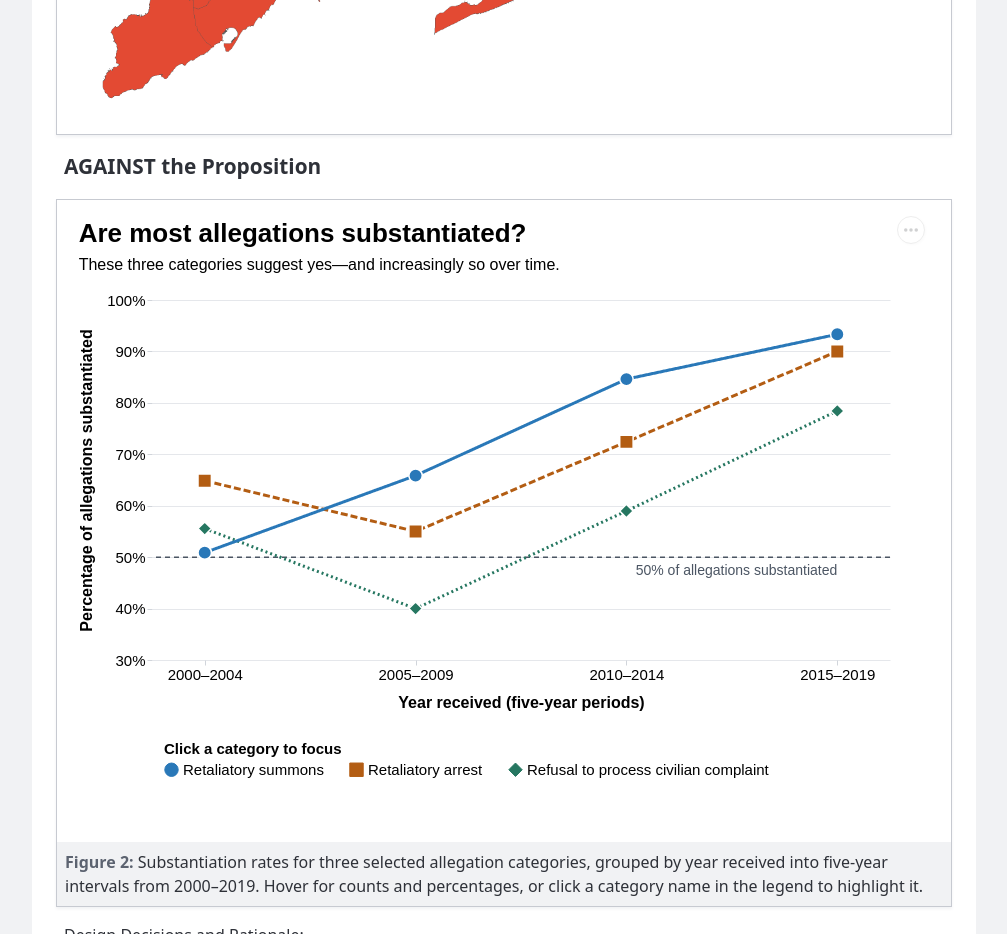
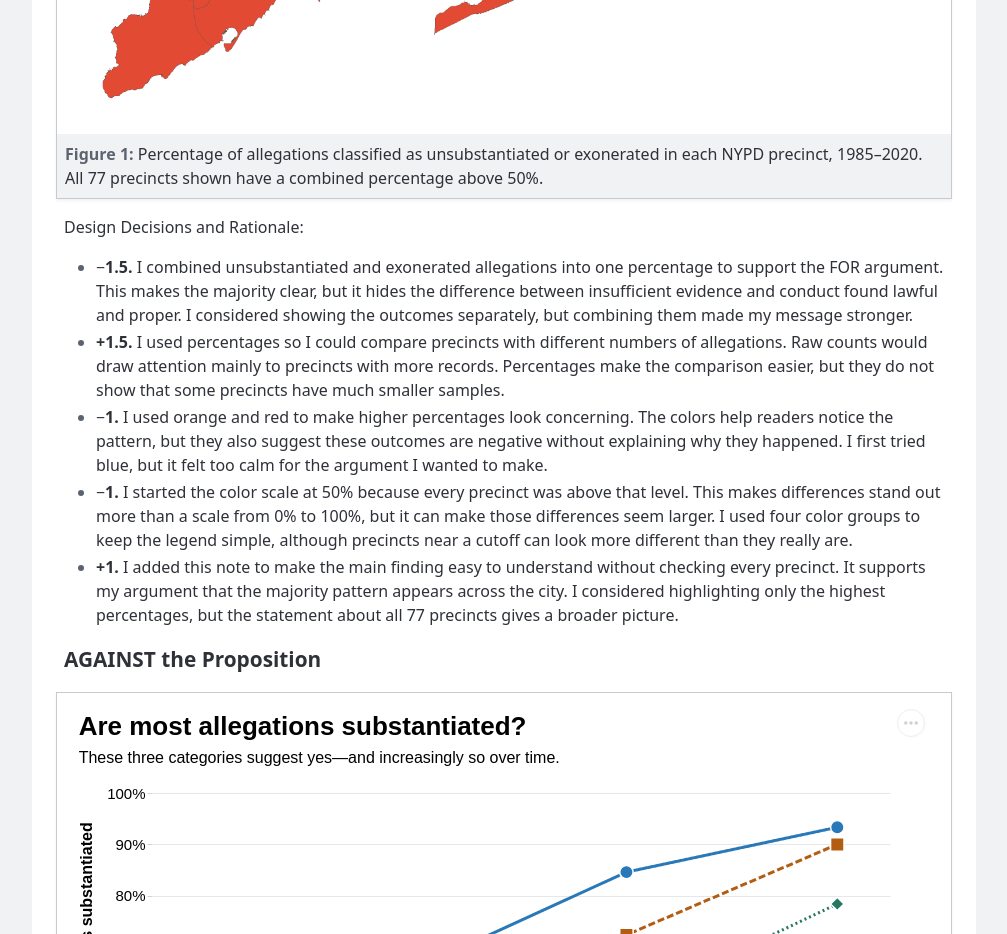
Before and after one commit to lopan-max/dsc106-project-02, a plain HTML site: page index.html in a window 1280 px wide. Shown: the part 1180-2114 px from the top of the page, without its empty margins (136-1143 px from the left). Drawn offline with Linux system fonts and the light colour scheme.

Commit message:
Add the precinct map caption and design rationale.
Co-authored-by: Cursor <cursoragent@cursor.com>

```diff
--- a/index.html
+++ b/index.html
@@ -186,7 +186,54 @@
                         src="map_for.png"
                         alt="Choropleth of New York City precincts shaded by the share of allegations that were unsubstantiated or exonerated."
                     />
+                    <figcaption>
+                        Percentage of allegations classified as unsubstantiated or exonerated in each
+                        NYPD precinct, 1985–2020. All 77 precincts shown have a combined percentage
+                        above 50%.
+                    </figcaption>
                 </figure>
+
+                <p>Design Decisions and Rationale:</p>
+
+                <ul>
+                    <li>
+                        <span class="score">−1.5.</span>
+                        I combined unsubstantiated and exonerated allegations into one percentage to
+                        support the FOR argument. This makes the majority clear, but it hides the
+                        difference between insufficient evidence and conduct found lawful and proper.
+                        I considered showing the outcomes separately, but combining them made my
+                        message stronger.
+                    </li>
+                    <li>
+                        <span class="score">+1.5.</span>
+                        I used percentages so I could compare precincts with different numbers of
+                        allegations. Raw counts would draw attention mainly to precincts with more
+                        records. Percentages make the comparison easier, but they do not show that
+                        some precincts have much smaller samples.
+                    </li>
+                    <li>
+                        <span class="score">−1.</span>
+                        I used orange and red to make higher percentages look concerning. The colors
+                        help readers notice the pattern, but they also suggest these outcomes are
+                        negative without explaining why they happened. I first tried blue, but it
+                        felt too calm for the argument I wanted to make.
+                    </li>
+                    <li>
+                        <span class="score">−1.</span>
+                        I started the color scale at 50% because every precinct was above that level.
+                        This makes differences stand out more than a scale from 0% to 100%, but it
+                        can make those differences seem larger. I used four color groups to keep the
+                        legend simple, although precincts near a cutoff can look more different than
+                        they really are.
+                    </li>
+                    <li>
+                        <span class="score">+1.</span>
+                        I added this note to make the main finding easy to understand without
+                        checking every precinct. It supports my argument that the majority pattern
+                        appears across the city. I considered highlighting only the highest
+                        percentages, but the statement about all 77 precincts gives a broader picture.
+                    </li>
+                </ul>
             </section>
 
             <section>
```
